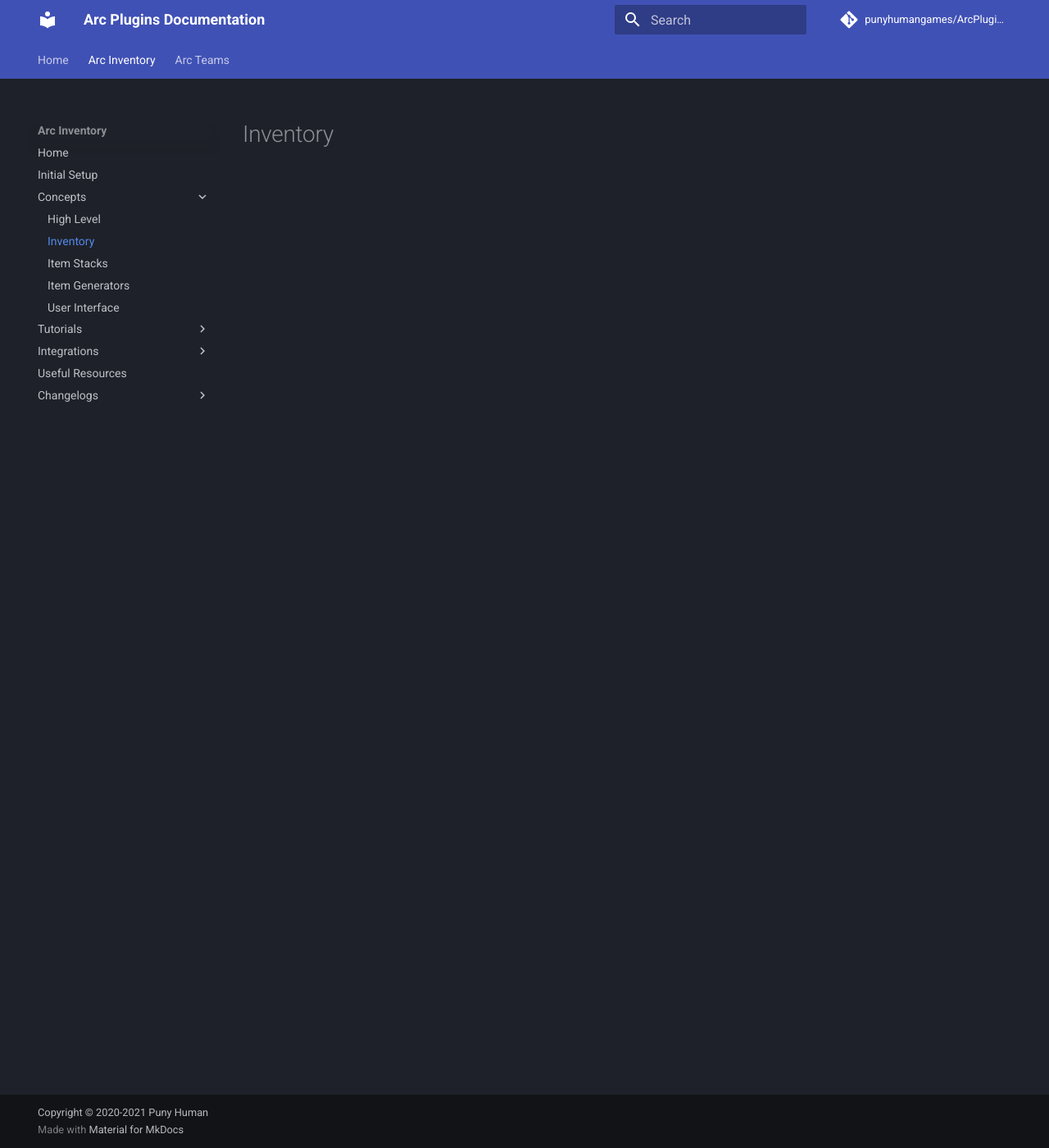
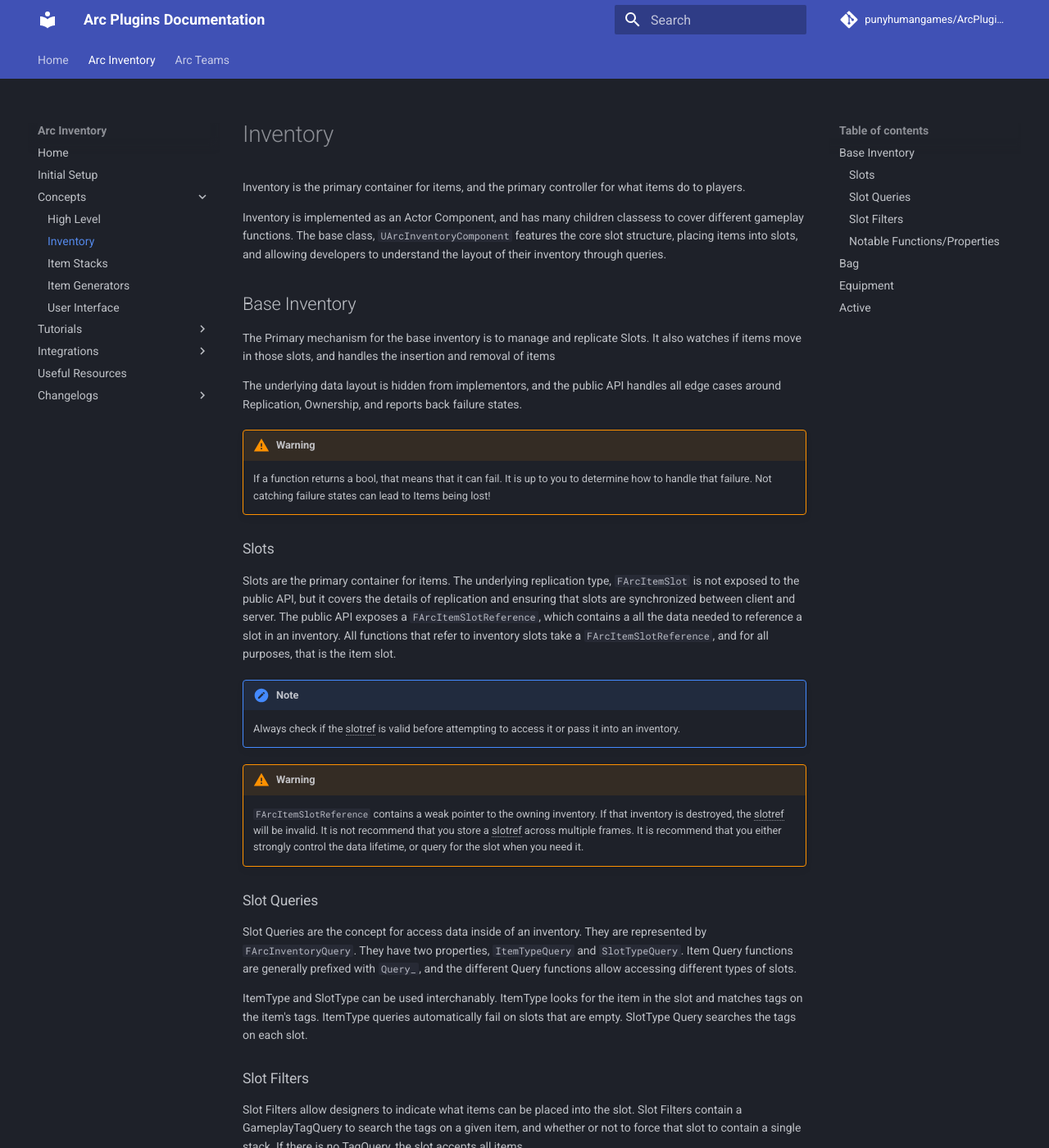
Before and after one commit to punyhumangames/ArcPluginsDocumentation, an MkDocs documentation site: the page built from docs/arcinventory/concepts/inventory.md, in a window 1280 px wide and 1400 px high. Shown: the whole window at 82% size. Built offline with MkDocs 1.6.1 and Material for MkDocs 9.7.7, drawn with Linux system fonts in a browser that asks for light colours; some of the changed text lies outside the part shown.

Commit message:
Concepts page for Inventory

```diff
--- a/docs/arcinventory/concepts/inventory.md
+++ b/docs/arcinventory/concepts/inventory.md
@@ -1,3 +1,81 @@
+Inventory is the primary container for items, and the primary controller for what items do to players.
+
+Inventory is implemented as an Actor Component, and has many children classess to cover different gameplay functions.  The base class, `UArcInventoryComponent` features the core slot structure, placing items into slots, and allowing developers to understand the layout of their inventory through queries.
+
+## Base Inventory
+
+The Primary mechanism for the base inventory is to manage and replicate Slots.  It also watches if items move in those slots, and handles the insertion and removal of items
+
+The underlying data layout is hidden from implementors, and the public API handles all edge cases around Replication, Ownership, and reports back failure states.
+
+!!! warning
+    If a function returns a bool, that means that it can fail.  It is up to you to determine how to handle that failure.  Not catching failure states can lead to Items being lost!
 
 
+
+
+### Slots
+
+Slots are the primary container for items.  The underlying replication type, `FArcItemSlot` is not exposed to the public API, but it covers the details of replication and ensuring that slots are synchronized between client and server.  The public API exposes a `FArcItemSlotReference`, which contains a all the data needed to reference a slot in an inventory.  All functions that refer to inventory slots take a `FArcItemSlotReference`, and for all purposes, that is the item slot.
+
+!!! note
+    Always check if the slotref is valid before attempting to access it or pass it into an inventory.
+
+!!! warning
+    `FArcItemSlotReference` contains a weak pointer to the owning inventory.  If that inventory is destroyed, the slotref will be invalid.  It is not recommend that you store a slotref across multiple frames.  It is recommend that you either strongly control the data lifetime, or query for the slot when you need it.
+
+### Slot Queries
+
+Slot Queries are the concept for access data inside of an inventory.  They are represented by `FArcInventoryQuery`.  They have two properties, `ItemTypeQuery` and `SlotTypeQuery`.  Item Query functions are generally prefixed with `Query_`, and the different Query functions allow accessing different types of slots.
+
+ItemType and SlotType can be used interchanably.  ItemType looks for the item in the slot and matches tags on the item's tags.  ItemType queries automatically fail on slots that are empty.  SlotType Query searches the tags on each slot.
+
+### Slot Filters
+
+Slot Filters allow designers to indicate what items can be placed into the slot.  Slot Filters contain a GameplayTagQuery to search the tags on a given item, and whether or not to force that slot to contain a single stack.  If there is no TagQuery, the slot accepts all items.
+
+
+### Notable Functions/Properties
+
+* `CustomInventorySlots`
+:   An EditDefaultsOnly Array of Item Slot definitions.  This is where you design out all your slots that have custom functionality.  It is very common to have a dozen or more slots defined here.
+
+* `CreateInventorySlot` / `RemoveInventorySlot`
+: Protected runtime creation of inventory slots.  It's protected so you can access these by subclassing your inventory, but allows you to create and remove item slots.  Everything replicates fine when creating and removing slots.
+
+* `PlaceItemIntoSlot`
+:   Places an item into a slot.  Will fail if the slot already has an item. Always check the return value of this function, and handle failure accordingly.  It is common to call LootItem if PlaceItemIntoSlot fails.
+
+* `LootItem`
+:   Places an item into the first slot it can.  The order it checks slots is not garuanteed, so it could end up in slots you don't expect.  If it fails, that means that item cannot possibly fit into the inventory, and failure should be handled.
+
+!!! caution
+    If placing an item into a slot succeeds, it is recommend to discard the pointer to the item you currently have.  Internally, the Inventory will remap the owner of the items, sometimes Duplicating the object (this is to deal with problems with Unreal Replication).
+
+
+## Bag
+
+Bag is the first subclass of the base inventory.  Bag inventory creates a number of "Bag Slots", which are slots without item filters.  The number of bag slots can be 0.  You can also bind the number of slots to a Gameplay Attribute to change the number of bag slots at runtime.
+
+!!! tip
+    If you bind the bag slot gameplay attribute, you can change that attribute with an item!
+
+## Equipment
+
+Equipment slots are slots with the Equipment tag as defined project settings.  When an item is placed into this slot, a callback will fire indicating that the item is equipped.  If your item has an item definition derived from `UArcItemDefinition_Equipment`, then it will activate the equipped item information and placed the GAS primitives on the player.
+
+!!! tip
+    Use Equipment slots to hold things like armor in an RPG game, skills in a Overwatch-style hero shooter or MOBA, or stat-stick weapons in a Diablo or Path of Exile style Action RPG!
+
+## Active
+
+Active Inventories are inventories with a set of slots defined with the Active Slot tag.  In an active inventory, only one slot can be active at a time, and when that slot is active a callback is issued.  If an item is in the slot with a definition that derives from `UArcItemDefinition_Active`,  then the GAS Primitives in the Active Item Info property will be applied to the character.
+
+!!! tip
+    Use Active Inventories for FPS or RPG games where your character can only hold one item at a time!
+
+
+!!! info
+    If these subclasses do not support your game type, it is easy to extend an inventory component and add your own functionality.  Most games create their own Inventory Component with their own functionality when items are placed into certain slots!
+
 --8<-- "includes/abbreviations.md"
--- a/includes/abbreviations.md
+++ b/includes/abbreviations.md
@@ -3,3 +3,4 @@
 *[CMC]: Character Movement Component
 *[ItemDef]: UArcItemDefinition
 *[ItemStack]: UArcItemStack
+*[slotref]: FArcItemSlotReference
```
Also changed, not shown: docs/home/docroadmap.md (+1 -1 lines).
